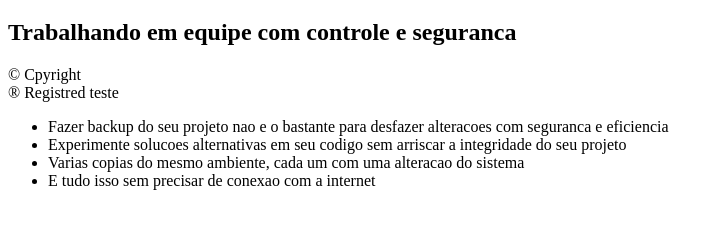
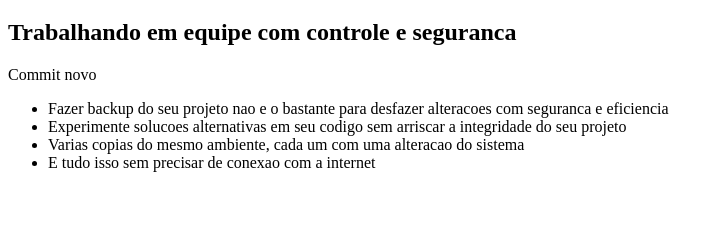
Before and after one commit to willian-froes/curso-git, a plain HTML site: page curso-git/index.html in a window 1280 px wide. Shown: the part 87-316 px from the top of the page, without its empty margins (0-723 px from the left). Drawn offline with Linux system fonts and the light colour scheme.

Commit message:
testando commit

```diff
--- a/curso-git/index.html
+++ b/curso-git/index.html
@@ -8,9 +8,9 @@
 		<p>Teste</p>
 		<h1>Git</h1>
 		<h2>Trabalhando em equipe com controle e seguranca</h2>
-		&copy; Cpyright <br>
-		&reg; Registred
-		teste<br>
+		<div>
+			Commit novo
+		</div>
 		<ul>
 			<li>Fazer backup do seu projeto nao e o bastante para desfazer
 			alteracoes com seguranca e eficiencia</li>
```
